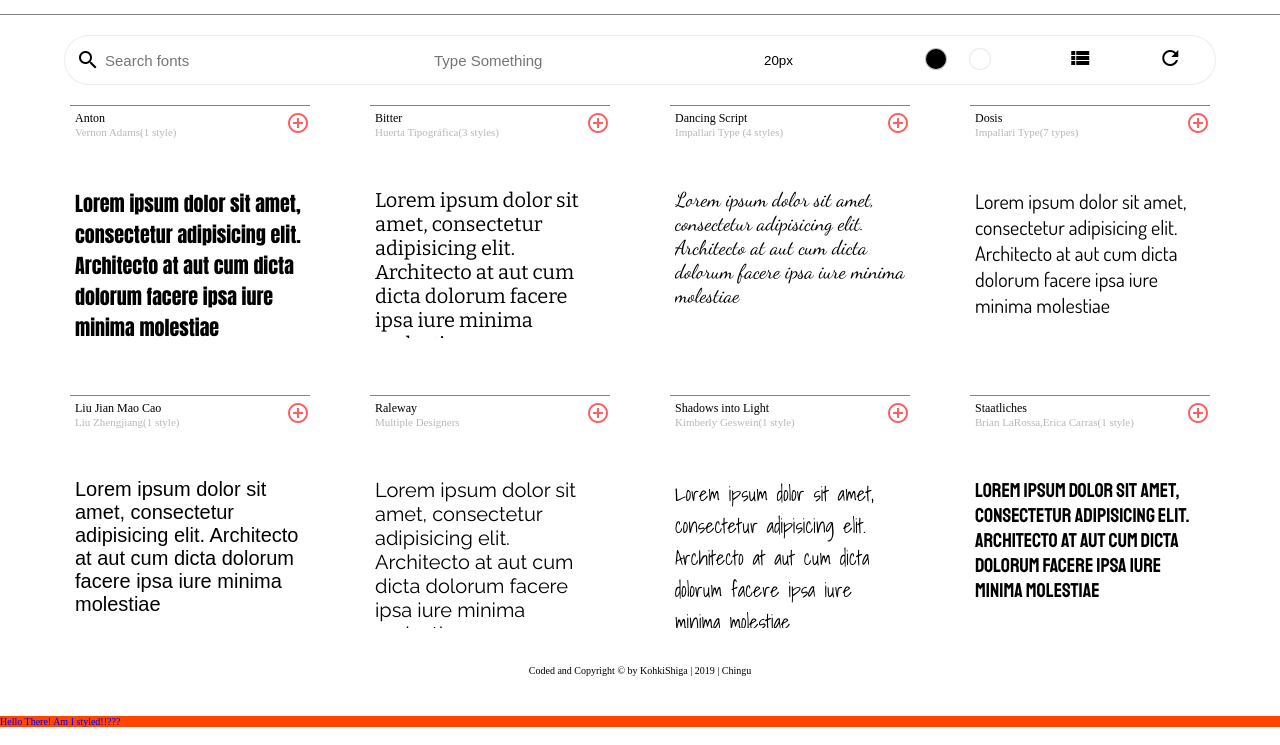
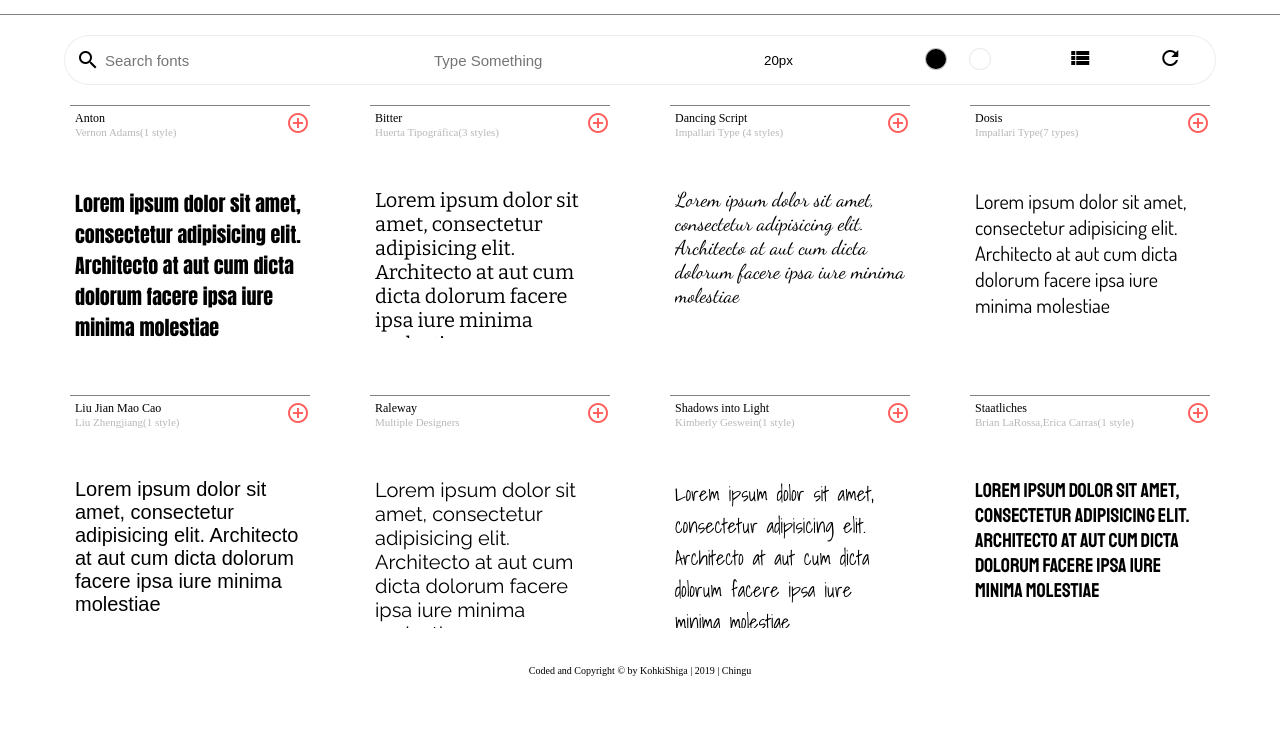
Before and after one commit to Saggitarie/Google-Fonts-App, a website built with webpack: page src/index.html in a window 1280 px wide. Shown: the part 55-800 px from the top of the page. Built offline with nearby package versions, Linux system fonts and the light colour scheme; no server answers; a web font is replaced by a local one.

Commit message:
Delete Unnecessary Files and Code

```diff
--- a/src/index.html
+++ b/src/index.html
@@ -225,14 +225,5 @@
     <footer class="footer u-margin-top-small u-margin-bottom-medium">
       <p>Coded and Copyright &copy; by KohkiShiga | 2019 | Chingu</p>
     </footer>
-    <div class="test">
-      <p class="hello-text">Hello There! Am I styled!!???</p>
-    </div>
-    <!--  <div class="btn btn&#45;&#45;position">-->
-    <!--    <i class="material-icons">-->
-    <!--      arrow_upward-->
-    <!--    </i>-->
-    <!--  </div>-->
-    <!-- <script src="js/app.js"></script> -->
   </body>
 </html>
--- a/src/sass/components/_test.scss
+++ /dev/null
@@ -1,7 +0,0 @@
-.test {
-  background-color: orangered;
-}
-
-.hello-text {
-  color: blue;
-}
```
